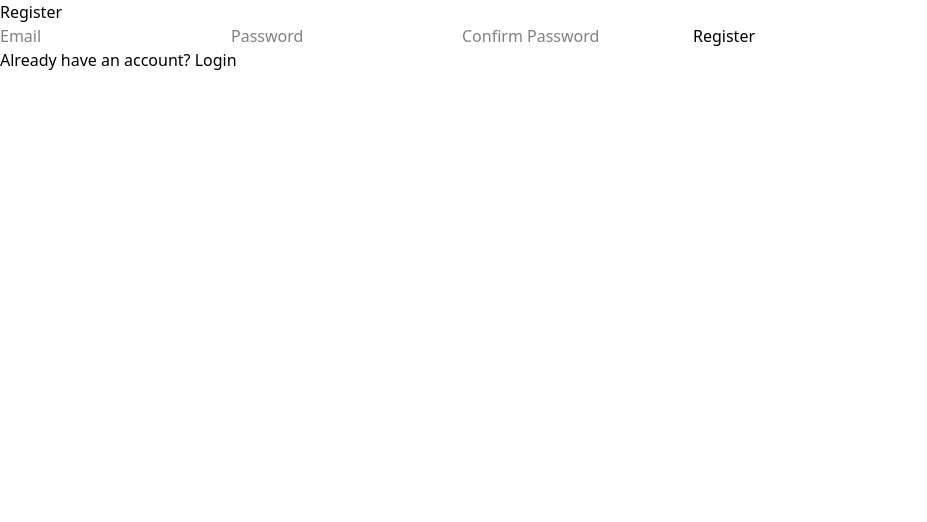
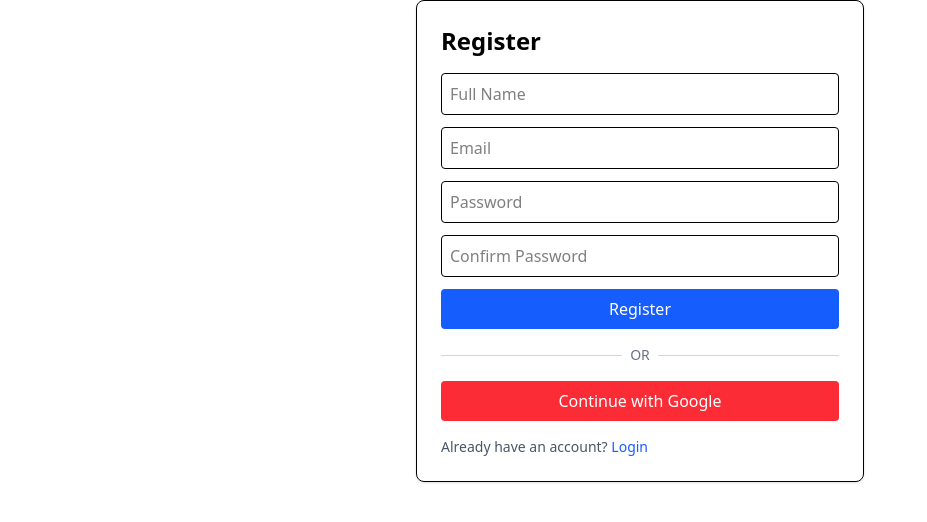
Before and after one commit to Saurabhkumargit/lowkey-vidstreaming, a Next.js app: page /register in a window 1280 px wide. Shown: the top 522 px of the page, without its empty margins (0-927 px from the left). Built offline with nearby package versions, Linux system fonts and the light colour scheme; no server answers; what @imagekit/next would draw is missing.

Commit message:
integrated google login

```diff
--- a/app/api/auth/register/route.ts
+++ b/app/api/auth/register/route.ts
@@ -4,40 +4,48 @@ import { NextRequest, NextResponse } from "next/server";
 
 export async function POST(request: NextRequest) {
   try {
-        const {email, password} = await request.json();
+    const { name, email, password } = await request.json();
 
-        if(!email || !password) {
+    // Validation
+    if (!name || !email || !password) {
       return NextResponse.json(
-                {error: "Missing required fields"},
-                {status: 400}
-            )
+        { error: "Name, email, and password are required" },
+        { status: 400 }
+      );
     }
 
     await connectToDatabase();
 
-        const existingUser = await User.findOne({email})
-        if(existingUser) {
+    const existingUser = await User.findOne({ email });
+    if (existingUser) {
       return NextResponse.json(
-                {error: "User already exists"},
-                {status: 400}
+        { error: "User already exists" },
+        { status: 400 }
       );
     }
 
-        await User.create({
+    const newUser = await User.create({
+      name,
       email,
-            password
-        })
+      password, // password will be hashed in the pre-save hook
+    });
 
     return NextResponse.json(
-            {message: "User created successfully"},
-            {status: 201}
-        )
-
+      {
+        message: "User created successfully",
+        user: {
+          id: newUser._id,
+          name: newUser.name,
+          email: newUser.email,
+        },
+      },
+      { status: 201 }
+    );
   } catch (error) {
     console.error("Registration error:", error);
     return NextResponse.json(
-            {error: "Failed to register user"},
-            {status: 500}
-        )
+      { error: "Failed to register user" },
+      { status: 500 }
+    );
   }
 }
--- a/app/login/page.tsx
+++ b/app/login/page.tsx
@@ -19,35 +19,63 @@ function LoginPage() {
 
     if (result?.error) {
       console.error("Login failed:", result.error);
+      alert(result.error);
     } else {
       router.push("/");
     }
   };
 
   return (
-    <div>
-      <h1>Login</h1>
-      <form onSubmit={handleSubmit}>
+    <div className="max-w-md mx-auto p-6 border rounded shadow space-y-4">
+      <h1 className="text-2xl font-bold text-center">Login</h1>
+
+      {/* Email + Password form */}
+      <form onSubmit={handleSubmit} className="space-y-3">
         <input
           type="email"
           value={email}
           onChange={(e) => setEmail(e.target.value)}
           placeholder="Email"
+          className="w-full border px-3 py-2 rounded"
         />
         <input
           type="password"
           value={password}
           onChange={(e) => setPassword(e.target.value)}
           placeholder="Password"
+          className="w-full border px-3 py-2 rounded"
         />
-        <button type="submit">Login</button>
+        <button
+          type="submit"
+          className="w-full bg-blue-500 text-white py-2 rounded hover:bg-blue-600"
+        >
+          Login
+        </button>
       </form>
 
-      <div>
-        Dont have an account?
-        <button onClick={() => router.push("/register")}> Register</button>
-        {/* can add google sign in too from next auth
-            <button onClick={() => signIn("google")}>Login with Google</button> */}
+      {/* Divider */}
+      <div className="flex items-center gap-2">
+        <hr className="flex-1 border-gray-300" />
+        <span className="text-gray-500 text-sm">OR</span>
+        <hr className="flex-1 border-gray-300" />
+      </div>
+
+      {/* Google Login */}
+      <button
+        onClick={() => signIn("google", { callbackUrl: "/" })}
+        className="w-full bg-red-500 text-white py-2 rounded hover:bg-red-600"
+      >
+        Continue with Google
+      </button>
+
+      <div className="text-center text-sm">
+        Don’t have an account?{" "}
+        <button
+          onClick={() => router.push("/register")}
+          className="text-blue-500 hover:underline"
+        >
+          Register
+        </button>
       </div>
     </div>
   );
--- a/app/register/page.tsx
+++ b/app/register/page.tsx
@@ -1,74 +1,122 @@
 "use client";
+
+import { signIn } from "next-auth/react";
 import { useRouter } from "next/navigation";
 import React, { useState } from "react";
 
 function RegisterPage() {
+  const [name, setName] = useState("");
   const [email, setEmail] = useState("");
   const [password, setPassword] = useState("");
   const [confirmPassword, setConfirmPassword] = useState("");
+  const [loading, setLoading] = useState(false);
+  const [error, setError] = useState<string | null>(null);
   const router = useRouter();
 
   const handleSubmit = async (e: React.FormEvent<HTMLFormElement>) => {
     e.preventDefault();
+    setError(null);
+
+    if (!name || !email || !password || !confirmPassword) {
+      setError("All fields are required");
+      return;
+    }
+
     if (password !== confirmPassword) {
-      alert("Passwords do not match");
+      setError("Passwords do not match");
       return;
     }
 
     try {
-      // react-query
-      // loading, error, debounce
+      setLoading(true);
       const res = await fetch("/api/auth/register", {
         method: "POST",
         headers: {
           "Content-Type": "application/json",
         },
-        body: JSON.stringify({
-          email,
-          password,
-        }),
+        body: JSON.stringify({ name, email, password }),
       });
 
       const data = await res.json();
 
       if (!res.ok) {
-        throw new Error(data.error || "Registeration failed");
+        throw new Error(data.error || "Registration failed");
       }
 
-      console.log(data);
+      console.log("User registered:", data);
       router.push("/login");
-    } catch (error) {
-      console.error("Error during registration:", error);
+    } catch (err: any) {
+      setError(err.message || "Something went wrong");
+    } finally {
+      setLoading(false);
     }
   };
 
   return (
-    <div>
-      <h1>Register</h1>
-      <form onSubmit={handleSubmit}>
+    <div className="max-w-md mx-auto p-6 border rounded-lg shadow">
+      <h1 className="text-2xl font-bold mb-4">Register</h1>
+
+      {error && <p className="text-red-500 mb-2">{error}</p>}
+
+      <form onSubmit={handleSubmit} className="space-y-3">
+        <input
+          type="text"
+          placeholder="Full Name"
+          value={name}
+          onChange={(e) => setName(e.target.value)}
+          className="w-full p-2 border rounded"
+        />
         <input
           type="email"
           placeholder="Email"
           value={email}
           onChange={(e) => setEmail(e.target.value)}
+          className="w-full p-2 border rounded"
         />
         <input
           type="password"
           placeholder="Password"
           value={password}
           onChange={(e) => setPassword(e.target.value)}
+          className="w-full p-2 border rounded"
         />
         <input
           type="password"
           placeholder="Confirm Password"
           value={confirmPassword}
           onChange={(e) => setConfirmPassword(e.target.value)}
+          className="w-full p-2 border rounded"
         />
 
-        <button type="submit">Register</button>
+        <button
+          type="submit"
+          disabled={loading}
+          className="w-full bg-blue-600 text-white p-2 rounded hover:bg-blue-700 disabled:opacity-50"
+        >
+          {loading ? "Registering..." : "Register"}
+        </button>
       </form>
-      <div>
-        Already have an account? <a href="/login">Login</a>
+
+      {/* Divider */}
+      <div className="flex items-center gap-2 mt-4">
+        <hr className="flex-1 border-gray-300" />
+        <span className="text-gray-500 text-sm">OR</span>
+        <hr className="flex-1 border-gray-300" />
+      </div>
+
+      {/* Google Register/Login */}
+      <button
+        onClick={() => signIn("google", { callbackUrl: "/" })}
+        className="w-full bg-red-500 text-white py-2 rounded hover:bg-red-600 mt-4"
+      >
+        Continue with Google
+      </button>
+
+      <div className="mt-4 text-sm text-gray-600">
+        Already have an account?{" "}
+        <a href="/login" className="text-blue-600 hover:underline">
+          Login
+        </a>
       </div>
     </div>
   );
--- a/lib/auth.ts
+++ b/lib/auth.ts
@@ -1,20 +1,28 @@
 import { NextAuthOptions } from "next-auth";
 import CredentialsProvider from "next-auth/providers/credentials";
+import GoogleProvider from "next-auth/providers/google";
 import User from "@/models/User";
 import { connectToDatabase } from "./db";
 import bcrypt from "bcryptjs";
 
 export const authOptions: NextAuthOptions = {
   providers: [
+    // Google Login
+    GoogleProvider({
+      clientId: process.env.GOOGLE_CLIENT_ID!,
+      clientSecret: process.env.GOOGLE_CLIENT_SECRET!,
+    }),
+
+    // Credentials Login
     CredentialsProvider({
       name: "Credentials",
       credentials: {
         email: { label: "Email", type: "text" },
-            password: { label: "Password", type: "password" }
+        password: { label: "Password", type: "password" },
       },
 
       async authorize(credentials) {
-            if(!credentials?.email || !credentials?.password) {
+        if (!credentials?.email || !credentials?.password) {
           throw new Error("Missing email or password");
         }
 
@@ -22,7 +30,7 @@ export const authOptions: NextAuthOptions = {
           await connectToDatabase();
           const user = await User.findOne({ email: credentials.email });
 
-              if (!User) {
+          if (!user) {
             throw new Error("No user found");
           }
 
@@ -32,41 +40,63 @@ export const authOptions: NextAuthOptions = {
           );
 
           if (!isValid) {
-                throw new Error("invalid password");
+            throw new Error("Invalid password");
           }
 
           return {
             id: user._id.toString(),
             email: user.email,
+            name: user.name,
           };
         } catch (error) {
-              console.error("Aut error: ", error);
+          console.error("Auth error: ", error);
           throw error;
         }
-        }
-    })
+      },
+    }),
   ],
   callbacks: {
-    async jwt({token, user}) {
+    async signIn({ user, account }) {
+      if (account?.provider === "google") {
+        try {
+          await connectToDatabase();
+          const existingUser = await User.findOne({ email: user.email });
+          if (!existingUser) {
+            // Save new Google user
+            await User.create({
+              name: user.name,
+              email: user.email,
+              password: "", // not needed for Google
+            });
+          }
+        } catch (err) {
+          console.error("Google login save error:", err);
+        }
+      }
+      return true;
+    },
+
+    async jwt({ token, user }) {
       if (user) {
-            token.id = user.id;
+        token.id = (user as any).id || token.id;
       }
       return token;
     },
-    async session({session, token}) {
+
+    async session({ session, token }) {
       if (session.user) {
         session.user.id = token.id as string;
       }
       return session;
-    }
+    },
   },
   pages: {
     signIn: "/login",
-    error: "/login"
+    error: "/login",
   },
   session: {
     strategy: "jwt",
     maxAge: 30 * 24 * 60 * 60, // 30 days
   },
-  secret: process.env.NEXTAUTH_SECRET
+  secret: process.env.NEXTAUTH_SECRET,
 };
--- a/models/User.ts
+++ b/models/User.ts
@@ -2,6 +2,7 @@ import mongoose, { Schema, model, models } from "mongoose";
 import bcrypt from "bcryptjs";
 
 export interface IUser {
+    name?: string;
     email: string;
     password: string;
     _id?: mongoose.Types.ObjectId;
@@ -11,6 +12,7 @@ export interface IUser {
 
 const userSchema = new Schema<IUser>(
     {
+        name: {type: String, required: false},
         email: {type: String, required: true, unique: true},
         password: {type: String, required: true}
     },
```
Also changed, not shown: app/profile/page.tsx (+28 -7 lines). Lines whose indentation alone changed are shown as unchanged.
